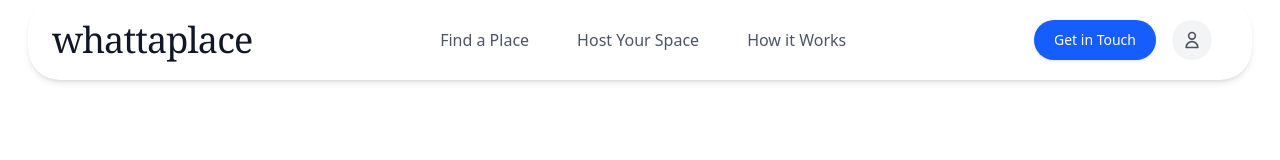
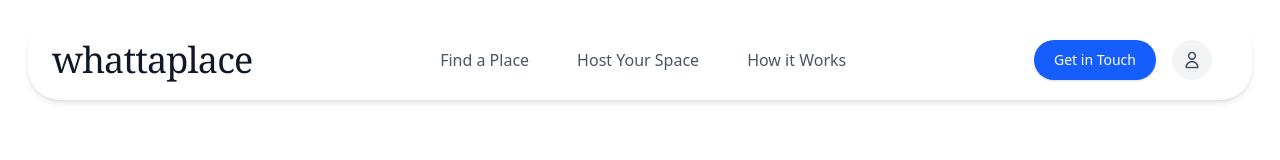
Before and after one commit to DEVESH1709/Placely, a Next.js app: page / in a window 1280 px wide. Shown: the top 160 px of the page. Built offline with nearby package versions, Linux system fonts and the light colour scheme.

Commit message:
Add margin-top to header for improved spacing

```diff
--- a/components/Header.tsx
+++ b/components/Header.tsx
@@ -28,7 +28,7 @@ export default function Header() {
 
   return (
     <header
-      className={`bg-white shadow-md mx-2 sm:mx-4 md:mx-7 rounded-2xl sm:rounded-3xl md:rounded-4xl fixed top-0 left-0 right-0 z-50 transition-all duration-300 ease-in-out ${
+      className={`bg-white shadow-md  mx-2 sm:mx-4 md:mx-7 rounded-2xl sm:rounded-3xl md:rounded-4xl fixed top-0 left-0 right-0 z-50 mt-5 transition-all duration-300 ease-in-out ${
         isVisible
           ? "transform translate-y-0 opacity-100"
           : "transform -translate-y-full opacity-0 pointer-events-none"
```
